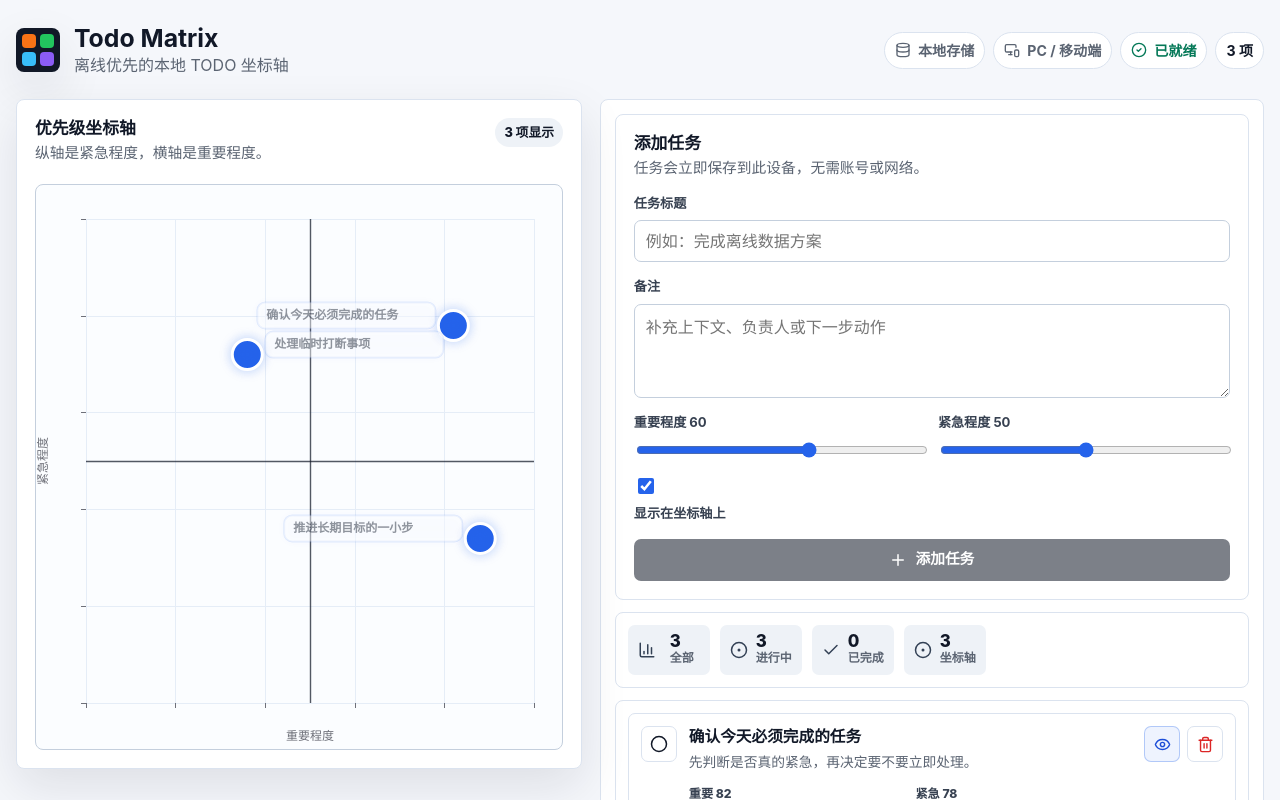
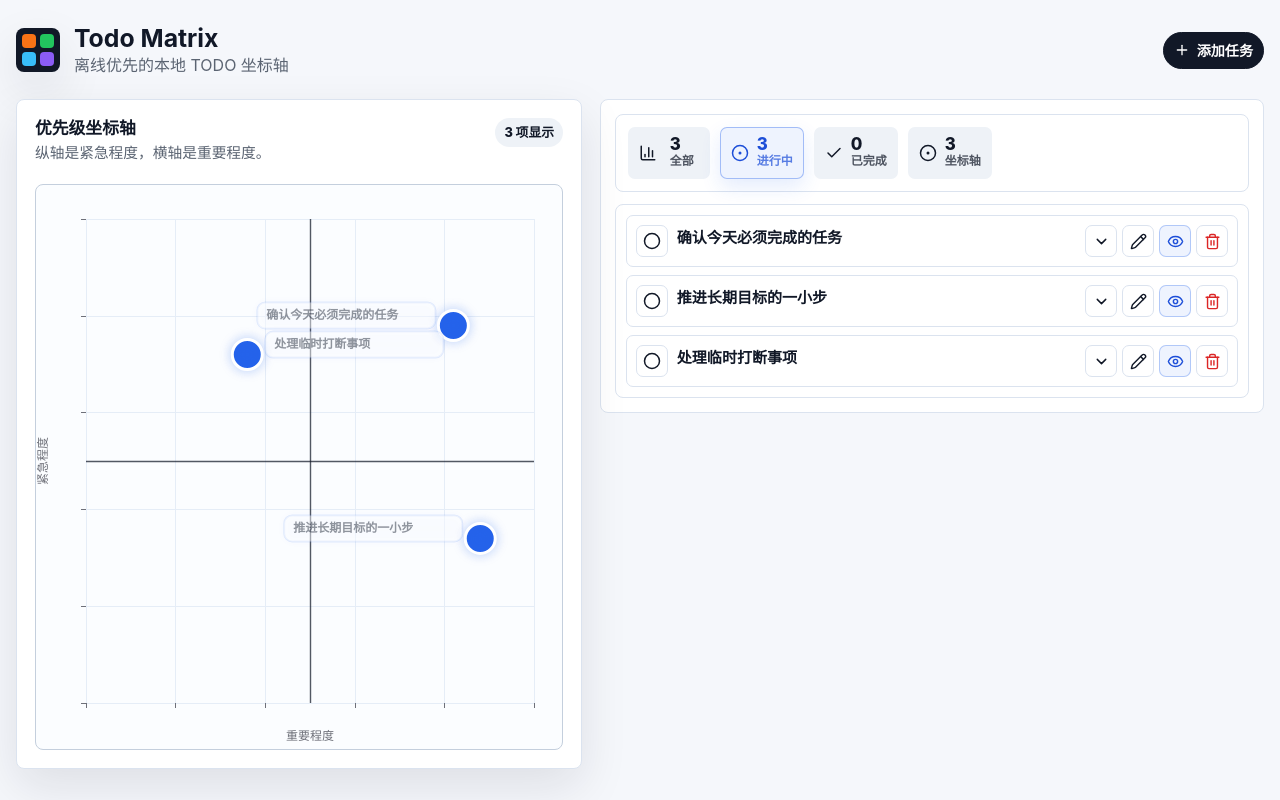
Before and after one commit to leon-claw/todo-matrix, a React (Vite) app: page / in a window 1280 px wide. Shown: the top 800 px of the page. Built offline with nearby package versions, Linux system fonts and the light colour scheme.

Commit message:
优化布局、添加筛选

```diff
--- a/src/App.tsx
+++ b/src/App.tsx
@@ -1,10 +1,16 @@
-import { useEffect, useMemo, useState } from 'react';
+import { useMemo, useState } from 'react';
+import { X } from 'lucide-react';
 import { AppHeader } from './components/AppHeader';
 import { PriorityAxis } from './components/PriorityAxis';
 import { StatsStrip } from './components/StatsStrip';
 import { TaskComposer } from './components/TaskComposer';
 import { TodoList } from './components/TodoList';
 import { useLocalTasks } from './hooks/useLocalTasks';
+import type { MatrixTask, TaskFilter, TaskFormValues } from './types';
+
+type EditorState =
+  | { mode: 'create'; task: null }
+  | { mode: 'edit'; task: MatrixTask };
 
 export function App() {
   const {
@@ -13,42 +19,72 @@ export function App() {
     storageError,
     stats,
     addTask,
+    updateTask,
     toggleTask,
     updateTaskMetrics,
     toggleAxisVisibility,
     deleteTask,
   } = useLocalTasks();
-  const [isOffline, setIsOffline] = useState(() => !navigator.onLine);
-
-  useEffect(() => {
-    const updateNetworkState = () => setIsOffline(!navigator.onLine);
-    window.addEventListener('online', updateNetworkState);
-    window.addEventListener('offline', updateNetworkState);
-
-    return () => {
-      window.removeEventListener('online', updateNetworkState);
-      window.removeEventListener('offline', updateNetworkState);
-    };
-  }, []);
+  const [editorState, setEditorState] = useState<EditorState | null>(null);
+  const [taskFilter, setTaskFilter] = useState<TaskFilter>('active');
 
   const visibleTasks = useMemo(() => {
+    if (taskFilter === 'all') {
+      return tasks;
+    }
+
+    if (taskFilter === 'completed') {
+      return tasks.filter((task) => task.completed);
+    }
+
+    if (taskFilter === 'axis') {
+      return tasks.filter((task) => task.showOnAxis && !task.completed);
+    }
+
     return tasks.filter((task) => !task.completed);
-  }, [tasks]);
+  }, [taskFilter, tasks]);
+
+  function openCreateTask() {
+    setEditorState({ mode: 'create', task: null });
+  }
+
+  function openEditTask(task: MatrixTask) {
+    setEditorState({ mode: 'edit', task });
+  }
+
+  function closeEditor() {
+    setEditorState(null);
+  }
+
+  function handleSubmitTask(values: TaskFormValues) {
+    if (!editorState) {
+      return;
+    }
+
+    if (editorState.mode === 'edit') {
+      updateTask(editorState.task.id, values);
+    } else {
+      addTask(values);
+    }
+
+    closeEditor();
+  }
 
   return (
     <div className="app-shell">
-      <AppHeader isOffline={isOffline} totalTasks={stats.total} />
+      <AppHeader onCreateTask={openCreateTask} />
 
       <main className="workspace">
         <PriorityAxis onMetricsChange={updateTaskMetrics} tasks={tasks} />
 
         <section className="todo-panel" aria-label="TODO 列表">
-          <TaskComposer onAddTask={addTask} />
           {storageError ? <p className="storage-error">{storageError}</p> : null}
 
           <StatsStrip
             active={stats.active}
+            activeFilter={taskFilter}
             completed={stats.completed}
+            onFilterChange={setTaskFilter}
             shownOnAxis={stats.shownOnAxis}
             total={stats.total}
           />
@@ -58,6 +94,7 @@ export function App() {
           ) : (
             <TodoList
               onDeleteTask={deleteTask}
+              onEditTask={openEditTask}
               onMetricsChange={updateTaskMetrics}
               onToggleAxis={toggleAxisVisibility}
               onToggleTask={toggleTask}
@@ -66,6 +103,34 @@ export function App() {
           )}
         </section>
       </main>
+
+      {editorState ? (
+        <div className="modal-backdrop" role="presentation" onMouseDown={closeEditor}>
+          <section
+            aria-label={editorState.mode === 'create' ? '添加任务' : '编辑任务'}
+            aria-modal="true"
+            className="task-modal"
+            onMouseDown={(event) => event.stopPropagation()}
+            role="dialog"
+          >
+            <button
+              aria-label="关闭"
+              className="icon-button modal-close"
+              onClick={closeEditor}
+              title="关闭"
+              type="button"
+            >
+              <X size={18} aria-hidden="true" />
+            </button>
+            <TaskComposer
+              initialTask={editorState.task}
+              mode={editorState.mode}
+              onCancel={closeEditor}
+              onSubmit={handleSubmitTask}
+            />
+          </section>
+        </div>
+      ) : null}
     </div>
   );
 }
--- a/src/components/AppHeader.tsx
+++ b/src/components/AppHeader.tsx
@@ -1,12 +1,11 @@
-import { CheckCircle2, CloudOff, Database, MonitorSmartphone } from 'lucide-react';
+import { Plus } from 'lucide-react';
 import { InstallPrompt } from './InstallPrompt';
 
 interface AppHeaderProps {
-  isOffline: boolean;
-  totalTasks: number;
+  onCreateTask: () => void;
 }
 
-export function AppHeader({ isOffline, totalTasks }: AppHeaderProps) {
+export function AppHeader({ onCreateTask }: AppHeaderProps) {
   return (
     <header className="app-header">
       <div className="brand">
@@ -22,21 +21,12 @@ export function AppHeader({ isOffline, totalTasks }: AppHeaderProps) {
         </div>
       </div>
 
-      <div className="status-row" aria-label="应用状态">
-        <span className="status-pill">
-          <Database size={16} aria-hidden="true" />
-          本地存储
-        </span>
+      <div className="status-row" aria-label="任务操作">
         <InstallPrompt />
-        <span className="status-pill">
-          <MonitorSmartphone size={16} aria-hidden="true" />
-          PC / 移动端
-        </span>
-        <span className={isOffline ? 'status-pill warning' : 'status-pill success'}>
-          {isOffline ? <CloudOff size={16} aria-hidden="true" /> : <CheckCircle2 size={16} aria-hidden="true" />}
-          {isOffline ? '离线可用' : '已就绪'}
-        </span>
-        <span className="task-total">{totalTasks} 项</span>
+        <button className="header-action-button" onClick={onCreateTask} type="button">
+          <Plus size={16} aria-hidden="true" />
+          添加任务
+        </button>
       </div>
     </header>
   );
--- a/src/components/StatsStrip.tsx
+++ b/src/components/StatsStrip.tsx
@@ -1,40 +1,61 @@
 import { BarChart3, Check, CircleDot } from 'lucide-react';
+import type { TaskFilter } from '../types';
 
 interface StatsStripProps {
   active: number;
+  activeFilter: TaskFilter;
   completed: number;
+  onFilterChange: (filter: TaskFilter) => void;
   shownOnAxis: number;
   total: number;
 }
 
+const filterOptions: Array<{
+  icon: typeof BarChart3;
+  id: TaskFilter;
+  label: string;
+}> = [
+  { id: 'all', label: '全部', icon: BarChart3 },
+  { id: 'active', label: '进行中', icon: CircleDot },
+  { id: 'completed', label: '已完成', icon: Check },
+  { id: 'axis', label: '坐标轴', icon: CircleDot },
+];
+
 export function StatsStrip({
   active,
+  activeFilter,
   completed,
+  onFilterChange,
   shownOnAxis,
   total,
 }: StatsStripProps) {
+  const counts: Record<TaskFilter, number> = {
+    all: total,
+    active,
+    completed,
+    axis: shownOnAxis,
+  };
+
   return (
-    <section className="stats-strip" aria-label="任务概览">
-      <div className="stat">
-        <BarChart3 size={18} aria-hidden="true" />
-        <span>{total}</span>
-        <small>全部</small>
-      </div>
-      <div className="stat">
-        <CircleDot size={18} aria-hidden="true" />
-        <span>{active}</span>
-        <small>进行中</small>
-      </div>
-      <div className="stat">
-        <Check size={18} aria-hidden="true" />
-        <span>{completed}</span>
-        <small>已完成</small>
-      </div>
-      <div className="stat">
-        <CircleDot size={18} aria-hidden="true" />
-        <span>{shownOnAxis}</span>
-        <small>坐标轴</small>
-      </div>
+    <section className="stats-strip" aria-label="任务筛选">
+      {filterOptions.map((option) => {
+        const Icon = option.icon;
+        const selected = activeFilter === option.id;
+
+        return (
+          <button
+            aria-pressed={selected}
+            className={selected ? 'stat stat-button active' : 'stat stat-button'}
+            key={option.id}
+            onClick={() => onFilterChange(option.id)}
+            type="button"
+          >
+            <Icon size={18} aria-hidden="true" />
+            <span>{counts[option.id]}</span>
+            <small>{option.label}</small>
+          </button>
+        );
+      })}
     </section>
   );
 }
--- a/src/components/TaskCard.tsx
+++ b/src/components/TaskCard.tsx
@@ -1,9 +1,20 @@
-import { Check, Circle, Eye, EyeOff, Trash2 } from 'lucide-react';
+import {
+  Check,
+  ChevronDown,
+  ChevronUp,
+  Circle,
+  Eye,
+  EyeOff,
+  Pencil,
+  Trash2,
+} from 'lucide-react';
+import { useState } from 'react';
 import type { MatrixTask, TaskMetrics } from '../types';
 
 interface TaskCardProps {
   task: MatrixTask;
   onDelete: (taskId: string) => void;
+  onEdit: (task: MatrixTask) => void;
   onMetricsChange: (taskId: string, metrics: Partial<TaskMetrics>) => void;
   onToggle: (taskId: string) => void;
   onToggleAxis: (taskId: string) => void;
@@ -12,10 +23,13 @@ interface TaskCardProps {
 export function TaskCard({
   task,
   onDelete,
+  onEdit,
   onMetricsChange,
   onToggle,
   onToggleAxis,
 }: TaskCardProps) {
+  const [isExpanded, setIsExpanded] = useState(false);
+
   return (
     <article className={task.completed ? 'task-card completed' : 'task-card'}>
       <button
@@ -29,7 +43,17 @@ export function TaskCard({
       </button>
 
       <div className="task-copy">
+        <button
+          aria-expanded={isExpanded}
+          className="task-title-button"
+          onClick={() => setIsExpanded((current) => !current)}
+          type="button"
+        >
           <h3>{task.title}</h3>
+        </button>
+
+        {isExpanded ? (
+          <div className="task-details">
             {task.notes ? <p>{task.notes}</p> : null}
 
             <div className="task-metrics" aria-label="任务指标">
@@ -59,8 +83,28 @@ export function TaskCard({
               </label>
             </div>
           </div>
+        ) : null}
+      </div>
 
       <div className="task-card-actions">
+        <button
+          aria-label={isExpanded ? '折叠任务' : '展开任务'}
+          className="icon-button"
+          onClick={() => setIsExpanded((current) => !current)}
+          title={isExpanded ? '折叠任务' : '展开任务'}
+          type="button"
+        >
+          {isExpanded ? <ChevronUp size={17} aria-hidden="true" /> : <ChevronDown size={17} aria-hidden="true" />}
+        </button>
+        <button
+          aria-label="编辑任务"
+          className="icon-button"
+          onClick={() => onEdit(task)}
+          title="编辑任务"
+          type="button"
+        >
+          <Pencil size={17} aria-hidden="true" />
+        </button>
         <button
           aria-label={task.showOnAxis ? '从坐标轴隐藏' : '显示在坐标轴上'}
           className={task.showOnAxis ? 'icon-button active' : 'icon-button'}
--- a/src/components/TaskComposer.tsx
+++ b/src/components/TaskComposer.tsx
@@ -1,43 +1,66 @@
-import { Plus } from 'lucide-react';
-import { FormEvent, useState } from 'react';
+import { Save } from 'lucide-react';
+import { FormEvent, useEffect, useState } from 'react';
+import type { MatrixTask, TaskFormValues } from '../types';
 
 interface TaskComposerProps {
-  onAddTask: (task: {
-    title: string;
-    notes: string;
-    importance: number;
-    urgency: number;
-    showOnAxis: boolean;
-  }) => void;
+  initialTask?: MatrixTask | null;
+  mode: 'create' | 'edit';
+  onCancel: () => void;
+  onSubmit: (task: TaskFormValues) => void;
 }
 
-export function TaskComposer({ onAddTask }: TaskComposerProps) {
-  const [title, setTitle] = useState('');
-  const [notes, setNotes] = useState('');
-  const [importance, setImportance] = useState(60);
-  const [urgency, setUrgency] = useState(50);
-  const [showOnAxis, setShowOnAxis] = useState(true);
+const emptyTask: TaskFormValues = {
+  title: '',
+  notes: '',
+  importance: 60,
+  urgency: 50,
+  showOnAxis: true,
+};
+
+function getInitialValues(task?: MatrixTask | null): TaskFormValues {
+  if (!task) {
+    return emptyTask;
+  }
+
+  return {
+    title: task.title,
+    notes: task.notes,
+    importance: task.importance,
+    urgency: task.urgency,
+    showOnAxis: task.showOnAxis,
+  };
+}
+
+export function TaskComposer({
+  initialTask,
+  mode,
+  onCancel,
+  onSubmit,
+}: TaskComposerProps) {
+  const [values, setValues] = useState<TaskFormValues>(() => getInitialValues(initialTask));
+
+  useEffect(() => {
+    setValues(getInitialValues(initialTask));
+  }, [initialTask]);
+
+  function updateValue<Key extends keyof TaskFormValues>(key: Key, value: TaskFormValues[Key]) {
+    setValues((current) => ({ ...current, [key]: value }));
+  }
 
   function handleSubmit(event: FormEvent<HTMLFormElement>) {
     event.preventDefault();
 
-    if (!title.trim()) {
+    if (!values.title.trim()) {
       return;
     }
 
-    onAddTask({ title, notes, importance, urgency, showOnAxis });
-    setTitle('');
-    setNotes('');
-    setImportance(60);
-    setUrgency(50);
-    setShowOnAxis(true);
+    onSubmit(values);
   }
 
   return (
     <form className="task-composer" onSubmit={handleSubmit}>
       <div>
-        <h2>添加任务</h2>
-        <p>任务会立即保存到此设备，无需账号或网络。</p>
+        <h2>{mode === 'create' ? '添加任务' : '编辑任务'}</h2>
       </div>
 
       <label>
@@ -45,9 +68,9 @@ export function TaskComposer({ onAddTask }: TaskComposerProps) {
         <input
           autoComplete="off"
           maxLength={80}
-          onChange={(event) => setTitle(event.target.value)}
+          onChange={(event) => updateValue('title', event.target.value)}
           placeholder="例如：完成离线数据方案"
-          value={title}
+          value={values.title}
         />
       </label>
 
@@ -55,49 +78,54 @@ export function TaskComposer({ onAddTask }: TaskComposerProps) {
         <span>备注</span>
         <textarea
           maxLength={180}
-          onChange={(event) => setNotes(event.target.value)}
+          onChange={(event) => updateValue('notes', event.target.value)}
           placeholder="补充上下文、负责人或下一步动作"
           rows={3}
-          value={notes}
+          value={values.notes}
         />
       </label>
 
       <div className="metric-fields" aria-label="任务指标">
         <label>
-          <span>重要程度 {importance}</span>
+          <span>重要程度 {values.importance}</span>
           <input
             max={100}
             min={0}
-            onChange={(event) => setImportance(Number(event.target.value))}
+            onChange={(event) => updateValue('importance', Number(event.target.value))}
             type="range"
-            value={importance}
+            value={values.importance}
           />
         </label>
         <label>
-          <span>紧急程度 {urgency}</span>
+          <span>紧急程度 {values.urgency}</span>
           <input
             max={100}
             min={0}
-            onChange={(event) => setUrgency(Number(event.target.value))}
+            onChange={(event) => updateValue('urgency', Number(event.target.value))}
             type="range"
-            value={urgency}
+            value={values.urgency}
           />
         </label>
       </div>
 
       <label className="axis-checkbox">
         <input
-          checked={showOnAxis}
-          onChange={(event) => setShowOnAxis(event.target.checked)}
+          checked={values.showOnAxis}
+          onChange={(event) => updateValue('showOnAxis', event.target.checked)}
           type="checkbox"
         />
         <span>显示在坐标轴上</span>
       </label>
 
-      <button className="primary-button" disabled={!title.trim()} type="submit">
-        <Plus size={18} aria-hidden="true" />
-        添加任务
-      </button>
+      <div className="modal-actions">
+        <button className="ghost-button" onClick={onCancel} type="button">
+          取消
+        </button>
+        <button className="primary-button" disabled={!values.title.trim()} type="submit">
+          <Save size={18} aria-hidden="true" />
+          {mode === 'create' ? '添加任务' : '保存修改'}
+        </button>
+      </div>
     </form>
   );
 }
--- a/src/components/TodoList.tsx
+++ b/src/components/TodoList.tsx
@@ -5,6 +5,7 @@ import { TaskCard } from './TaskCard';
 interface TodoListProps {
   tasks: MatrixTask[];
   onDeleteTask: (taskId: string) => void;
+  onEditTask: (task: MatrixTask) => void;
   onMetricsChange: (taskId: string, metrics: Partial<TaskMetrics>) => void;
   onToggleAxis: (taskId: string) => void;
   onToggleTask: (taskId: string) => void;
@@ -13,6 +14,7 @@ interface TodoListProps {
 export function TodoList({
   tasks,
   onDeleteTask,
+  onEditTask,
   onMetricsChange,
   onToggleAxis,
   onToggleTask,
@@ -32,6 +34,7 @@ export function TodoList({
         <TaskCard
           key={task.id}
           onDelete={onDeleteTask}
+          onEdit={onEditTask}
           onMetricsChange={onMetricsChange}
           onToggle={onToggleTask}
           onToggleAxis={onToggleAxis}
--- a/src/hooks/useLocalTasks.ts
+++ b/src/hooks/useLocalTasks.ts
@@ -1,13 +1,7 @@
 import { useCallback, useEffect, useMemo, useState } from 'react';
 import { sampleTasks } from '../data/sampleTasks';
 import { loadTasks, saveTasks } from '../lib/localDatabase';
-import type { MatrixTask, TaskMetrics } from '../types';
-
-interface NewTaskInput extends TaskMetrics {
-  title: string;
-  notes: string;
-  showOnAxis: boolean;
-}
+import type { MatrixTask, TaskFormValues, TaskMetrics } from '../types';
 
 const TODO_SORT_WEIGHTS = {
   importance: 1,
@@ -132,7 +126,7 @@ export function useLocalTasks() {
   }, []);
 
   const addTask = useCallback(
-    (input: NewTaskInput) => {
+    (input: TaskFormValues) => {
       const timestamp = new Date().toISOString();
       const nextTask: MatrixTask = {
         id: createId(),
@@ -147,6 +141,28 @@ export function useLocalTasks() {
       };
 
       commit([nextTask, ...tasks]);
+    },
+    [commit, tasks],
+  );
+
+  const updateTask = useCallback(
+    (taskId: string, input: TaskFormValues) => {
+      const timestamp = new Date().toISOString();
+      commit(
+        tasks.map((task) =>
+          task.id === taskId
+            ? {
+                ...task,
+                title: input.title.trim(),
+                notes: input.notes.trim(),
+                importance: clampMetric(input.importance, task.importance),
+                urgency: clampMetric(input.urgency, task.urgency),
+                showOnAxis: input.showOnAxis,
+                updatedAt: timestamp,
+              }
+            : task,
+        ),
+      );
     },
     [commit, tasks],
   );
@@ -223,6 +239,7 @@ export function useLocalTasks() {
     storageError,
     stats,
     addTask,
+    updateTask,
     toggleTask,
     updateTaskMetrics,
     toggleAxisVisibility,
--- a/src/styles.css
+++ b/src/styles.css
@@ -143,7 +143,8 @@ button:disabled {
 }
 
 .status-pill,
-.task-total {
+.task-total,
+.header-action-button {
   display: inline-flex;
   align-items: center;
   gap: 7px;
@@ -179,6 +180,16 @@ button:disabled {
 
 .status-row .install-button:hover {
   background: var(--surface-muted);
+}
+
+.header-action-button {
+  border-color: #111827;
+  background: #111827;
+  color: #fff;
+}
+
+.header-action-button:hover {
+  background: #020617;
 }
 
 .task-total {
@@ -427,14 +438,37 @@ input[type="range"] {
   column-gap: 8px;
   min-width: 82px;
   padding: 8px 10px;
+  border: 1px solid transparent;
   border-radius: 7px;
   background: var(--surface-muted);
+  color: var(--text);
+}
+
+.stat-button {
+  text-align: left;
+  transition:
+    border-color 160ms ease,
+    background 160ms ease,
+    box-shadow 160ms ease,
+    transform 160ms ease;
+}
+
+.stat-button:hover {
+  border-color: var(--border-strong);
+  background: #fff;
+}
+
+.stat-button.active {
+  border-color: rgba(37, 99, 235, 0.38);
+  background: rgba(37, 99, 235, 0.08);
+  box-shadow: 0 8px 20px rgba(37, 99, 235, 0.12);
+  color: var(--accent-dark);
 }
 
 .stat svg {
   grid-row: 1 / 3;
   align-self: center;
-  color: #334155;
+  color: currentColor;
 }
 
 .stat span {
@@ -444,7 +478,8 @@ input[type="range"] {
 }
 
 .stat small {
-  color: var(--muted);
+  color: currentColor;
+  opacity: 0.72;
   font-size: 0.75rem;
   font-weight: 700;
 }
@@ -478,16 +513,16 @@ input[type="range"] {
 .todo-list {
   display: grid;
   align-content: start;
-  gap: 10px;
-  padding: 12px;
+  gap: 8px;
+  padding: 10px;
 }
 
 .task-card {
   display: grid;
   grid-template-columns: auto minmax(0, 1fr) auto;
   align-items: start;
-  gap: 12px;
-  padding: 12px;
+  gap: 9px;
+  padding: 9px;
   border: 1px solid var(--border);
   border-radius: 7px;
   background: #fff;
@@ -515,14 +550,20 @@ input[type="range"] {
   text-decoration: line-through;
 }
 
+.task-card .icon-button {
+  width: 32px;
+  height: 32px;
+  min-height: 32px;
+}
+
 .task-copy {
   min-width: 0;
 }
 
 .task-copy h3 {
   overflow-wrap: anywhere;
-  font-size: 0.98rem;
-  line-height: 1.35;
+  font-size: 0.94rem;
+  line-height: 1.3;
 }
 
 .task-copy p {
@@ -531,11 +572,29 @@ input[type="range"] {
   font-size: 0.86rem;
 }
 
+.task-title-button {
+  width: 100%;
+  min-width: 0;
+  border: 0;
+  background: transparent;
+  color: var(--text);
+  padding: 2px 0;
+  text-align: left;
+}
+
+.task-title-button h3 {
+  margin: 0;
+}
+
+.task-details {
+  padding-top: 5px;
+}
+
 .task-metrics {
   display: grid;
   grid-template-columns: repeat(2, minmax(0, 1fr));
   gap: 10px;
-  margin-top: 12px;
+  margin-top: 8px;
 }
 
 .task-metrics label {
@@ -549,7 +608,7 @@ input[type="range"] {
 
 .task-card-actions {
   display: flex;
-  gap: 7px;
+  gap: 5px;
 }
 
 .loading-state {
@@ -561,6 +620,52 @@ input[type="range"] {
   padding: 12px;
   color: var(--danger);
   font-size: 0.9rem;
+}
+
+.modal-backdrop {
+  position: fixed;
+  inset: 0;
+  z-index: 50;
+  display: grid;
+  place-items: center;
+  padding: 18px;
+  background: rgba(15, 23, 42, 0.34);
+}
+
+.task-modal {
+  position: relative;
+  width: min(620px, 100%);
+  max-height: min(760px, calc(100vh - 36px));
+  overflow: auto;
+  border: 1px solid var(--border);
+  border-radius: var(--radius);
+  background: var(--surface);
+  box-shadow: 0 24px 70px rgba(15, 23, 42, 0.22);
+}
+
+.modal-close {
+  position: absolute;
+  top: 12px;
+  right: 12px;
+  z-index: 1;
+}
+
+.task-modal .task-composer {
+  border: 0;
+  background: transparent;
+  padding: 22px;
+}
+
+.modal-actions {
+  display: flex;
+  justify-content: flex-end;
+  gap: 10px;
+}
+
+.modal-actions .primary-button,
+.modal-actions .ghost-button {
+  width: auto;
+  padding: 0 14px;
 }
 
 @media (max-width: 1120px) {
@@ -653,7 +758,8 @@ input[type="range"] {
   }
 
   .status-pill,
-  .task-total {
+  .task-total,
+  .header-action-button {
     min-height: 32px;
     font-size: 0.8rem;
   }
```
Also changed, not shown: src/types.ts (+7 -1 lines). Lines whose indentation alone changed are shown as unchanged.
